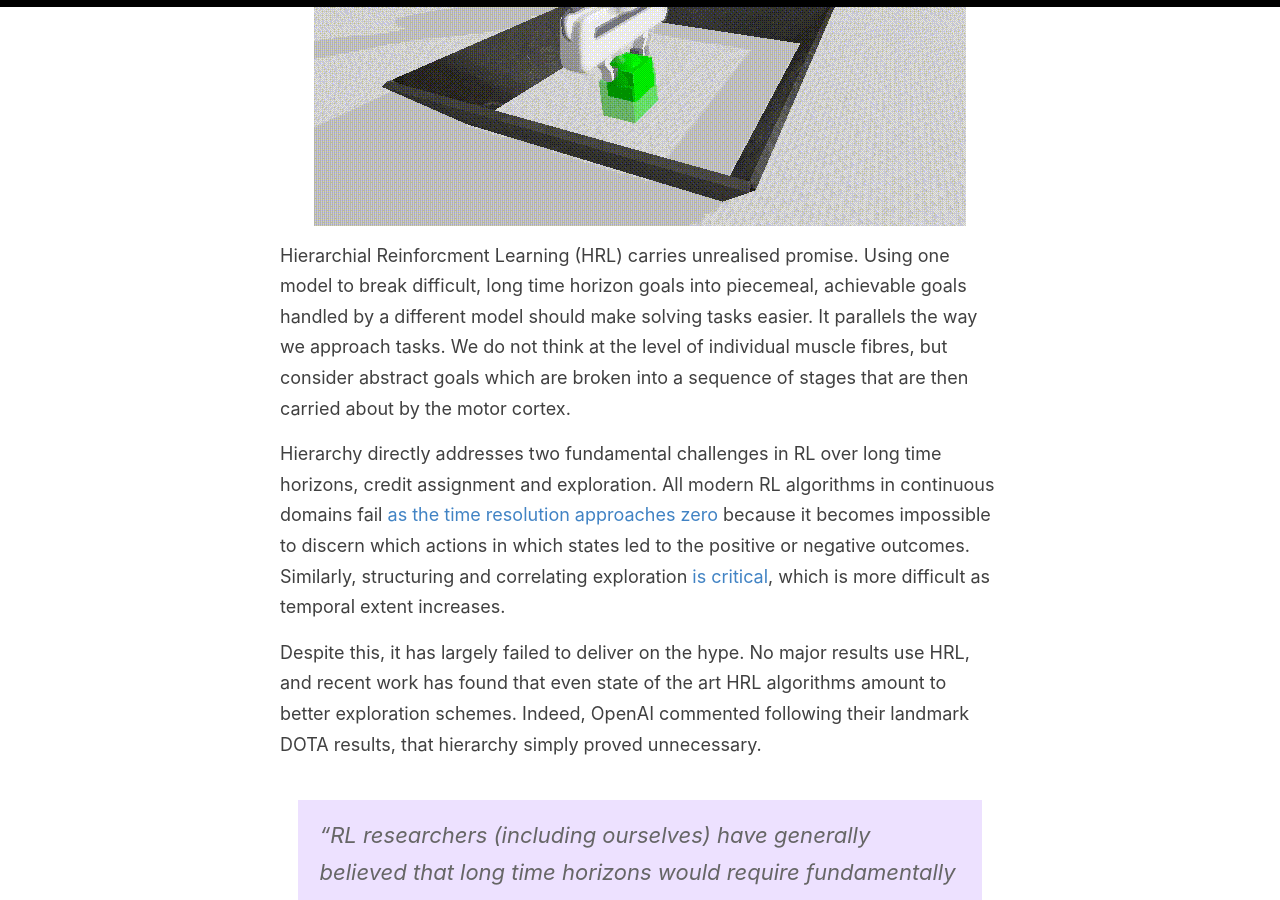
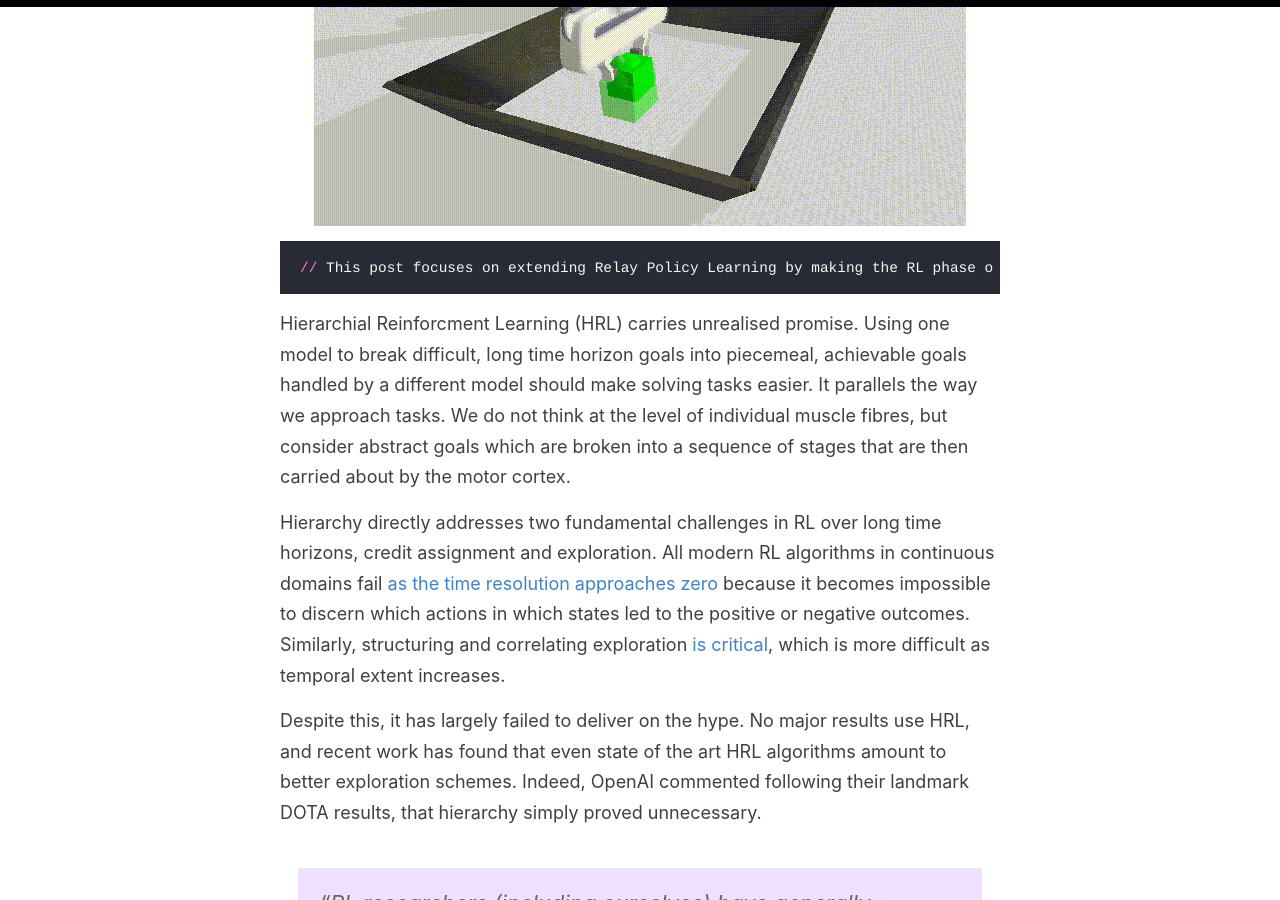
Before and after one commit to sholtodouglas/sholtodouglas.github.io, a Jekyll site: the page built from _posts/2020-06-03-DoesHierarchialRLWorkYet.md, in a window 1280 px wide and 900 px high, scrolled down 543 px. Built offline with Jekyll 4.4.1, drawn with Linux system fonts in a browser that asks for light colours; formulas are drawn with MathJax 3.

Commit message:
Update 2020-06-03-DoesHierarchialRLWorkYet.md

````diff
--- a/_posts/2020-06-03-DoesHierarchialRLWorkYet.md
+++ b/_posts/2020-06-03-DoesHierarchialRLWorkYet.md
@@ -8,6 +8,9 @@ img: images/hierarchial/pickplacewsubgoals.gif
 
 ![alt-text-1](https://sholtodouglas.github.io/images/hierarchial/pickplacewsubgoals.gif "title-1")
 
+```python
+// This post focuses on extending Relay Policy Learning by making the RL phase off-policy based on 'Learning Multi-Level Hierarchies with Hindsight '.
+```
 
 Hierarchial Reinforcment Learning (HRL) carries unrealised promise. Using one model to break difficult, long time horizon goals into piecemeal, achievable goals handled by a different model should make solving tasks easier. It parallels the way we approach tasks. We do not think at the level of individual muscle fibres, but consider abstract goals which are broken into a sequence of stages that are then carried about by the motor cortex.
 
````
